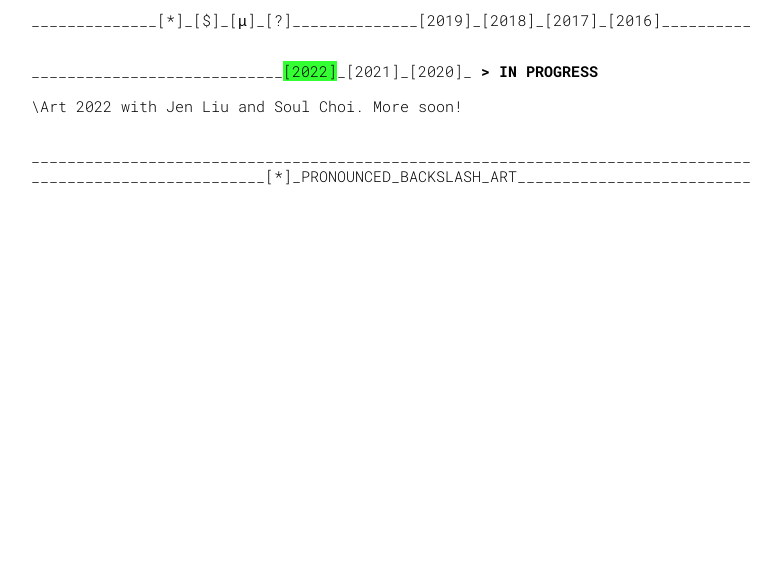
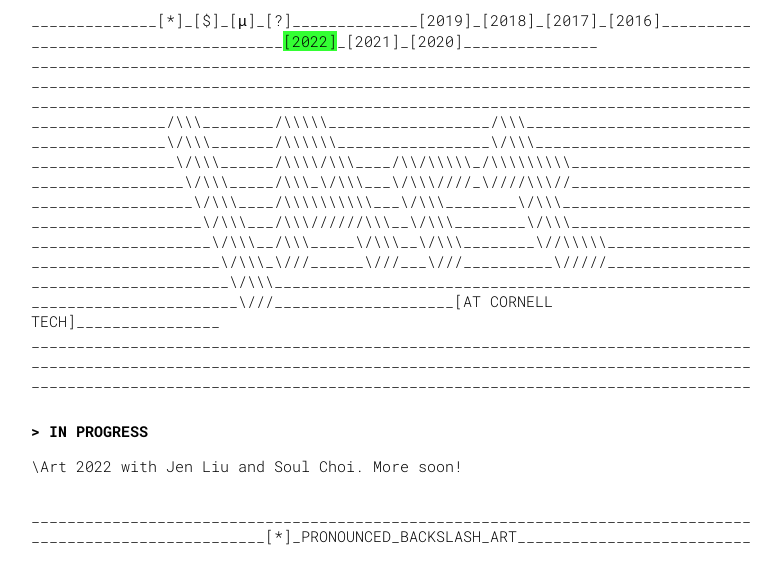
Before and after one commit to backslashart/backslashart.org, a Jekyll site: the page built from _awards/2022.md, in a window 1280 px wide. Shown: the top 584 px of the page, without its empty margins (249-1030 px from the left). Built offline with Jekyll 4.4.1, drawn with Linux system fonts in a browser that asks for light colours.

```diff
--- a/_includes/header.html
+++ b/_includes/header.html
@@ -15,7 +15,7 @@ ____________________________<!--
 --><a href="/2022/jen-liu/"{% if page.url == "/2022/jen-liu/" %} class="current"{% endif %}>[2022]</a>_<!--
 --><a href="/2021/christie-neptune/"{% if page.url == "/2021/christie-neptune/" %} class="current"{% endif %}>[2021]</a>_<!--
 --><a href="/2020/devin-kenny/"{% if page.url == "/2020/devin-kenny/" %} class="current"{% endif %}>[2020]</a>_<!--
-______________
+-->______________
 ________________________________________________________________________________
 ________________________________________________________________________________
 ________________________________________________________________________________
```
